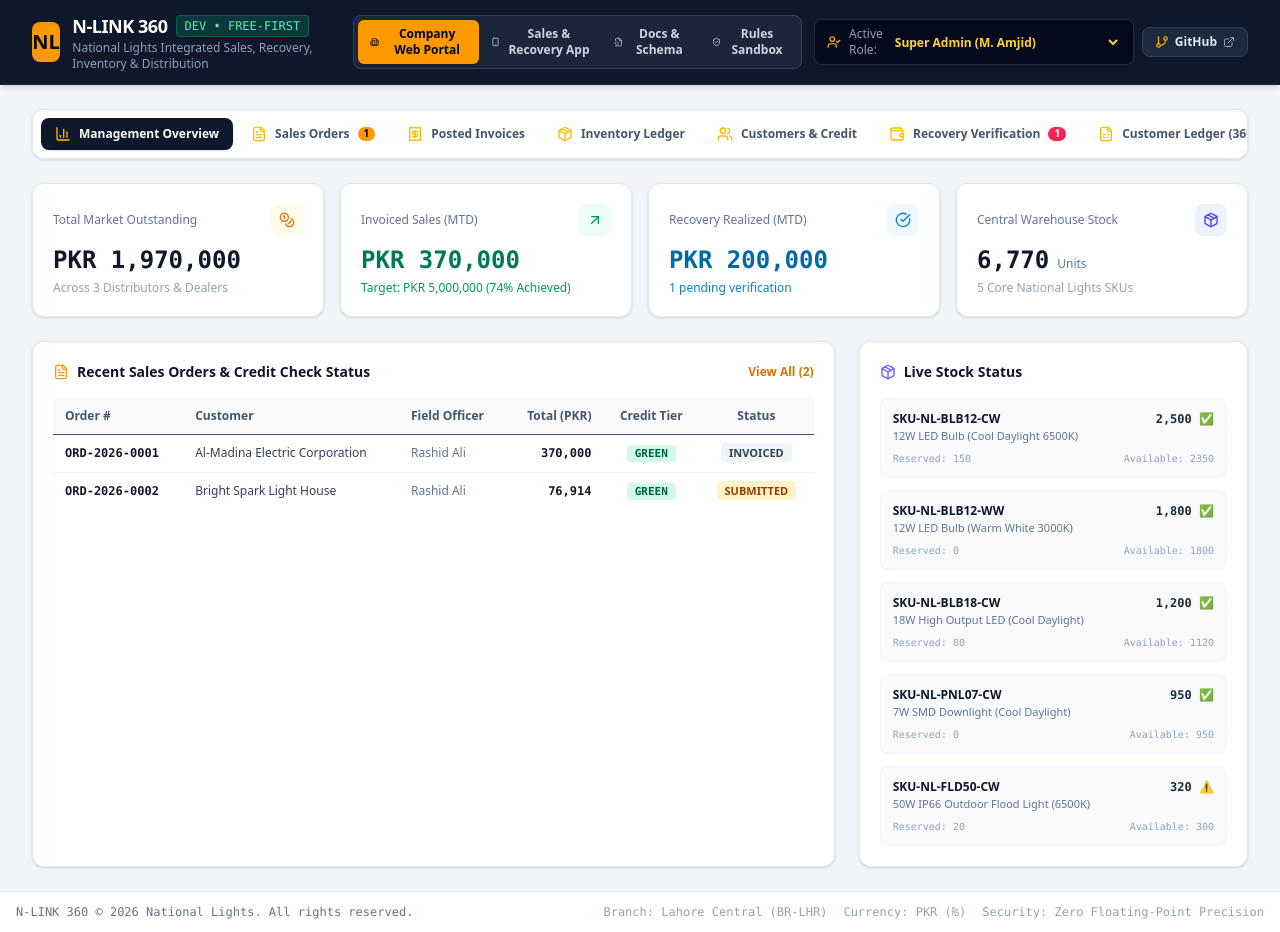
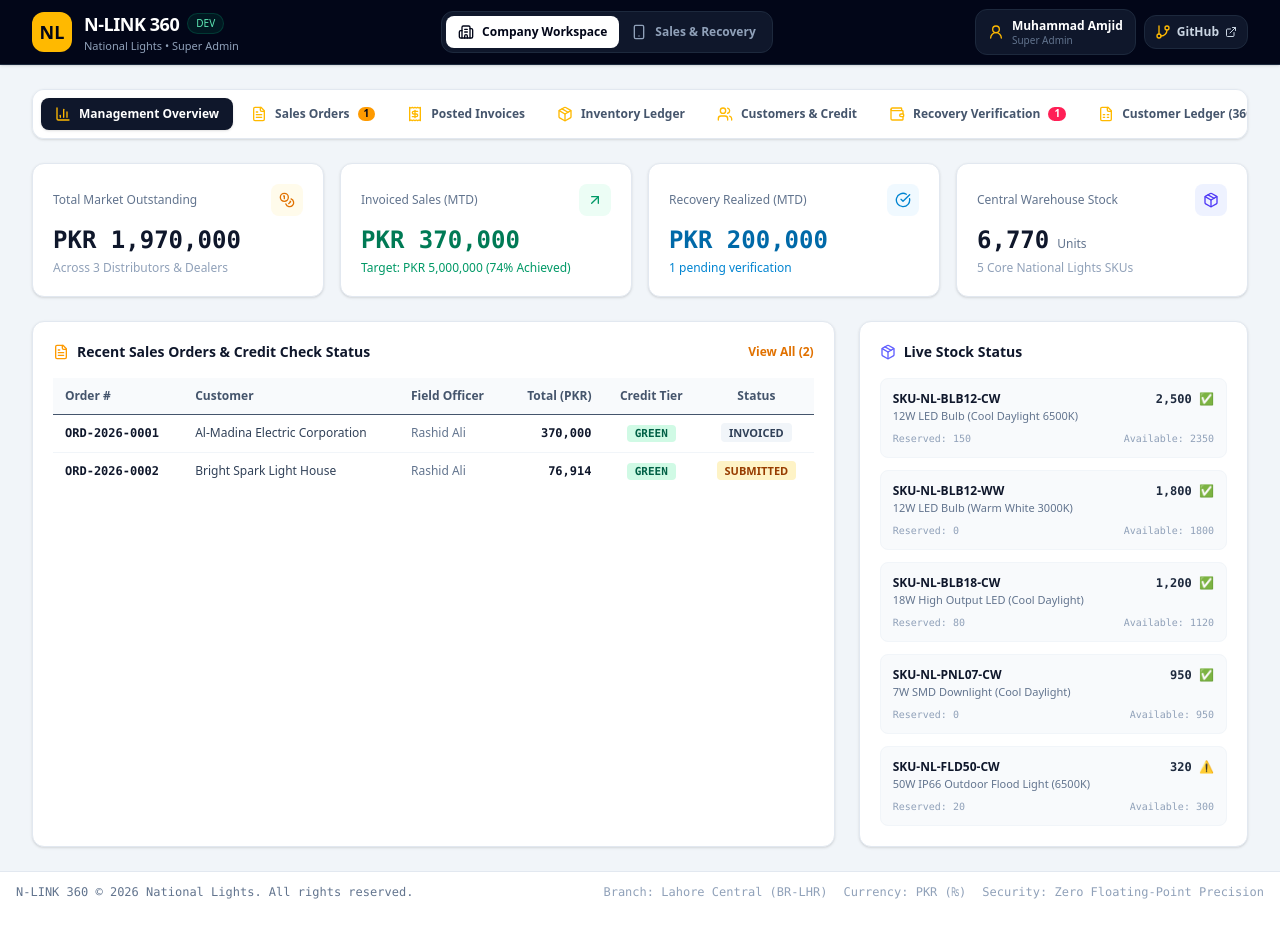
Before and after one commit to AmjidOfficial/N-LINK360, a React (Vite) app: page / in a window 1280 px wide. Built offline with nearby package versions, Linux system fonts and the light colour scheme.

Commit message:
ui: remove rushed role switcher and simplify header

```diff
--- a/src/components/Header.tsx
+++ b/src/components/Header.tsx
@@ -1,159 +1,75 @@
 /**
  * @license
  * SPDX-License-Identifier: Apache-2.0
- * N-LINK 360 - Header & Application Navigation Bar
+ * N-LINK 360 - Calm, role-based application header
  */
 
 import React from 'react';
-import {
-  Building2,
-  CheckCircle2,
-  ExternalLink,
-  FileCode2,
-  Flame,
-  GitBranch,
-  Globe2,
-  Layers,
-  LucideIcon,
-  ShieldCheck,
-  Smartphone,
-  Sparkles,
-  UserCheck,
-} from 'lucide-react';
+import { Building2, ExternalLink, GitBranch, Smartphone, UserRound } from 'lucide-react';
 import { User, UserRole } from '../types';
 
 interface HeaderProps {
   activeApp: 'PORTAL' | 'MOBILE_APP' | 'DOCS' | 'VALIDATOR';
   setActiveApp: (app: 'PORTAL' | 'MOBILE_APP' | 'DOCS' | 'VALIDATOR') => void;
   currentUser: User;
-  onRoleChange: (role: UserRole) => void;
-  users: User[];
+  onRoleChange?: (role: UserRole) => void;
+  users?: User[];
 }
 
-export const Header: React.FC<HeaderProps> = ({
-  activeApp,
-  setActiveApp,
-  currentUser,
-  onRoleChange,
-  users,
-}) => {
+const roleLabel: Record<UserRole, string> = {
+  SUPER_ADMIN: 'Super Admin',
+  MANAGEMENT: 'Management',
+  FACTORY_MANAGER: 'Factory In-Charge',
+  WAREHOUSE_MANAGER: 'Warehouse In-Charge',
+  ACCOUNTS: 'Accounts',
+  SALES_MANAGER: 'Sales Manager',
+  SALES_RECOVERY: 'Sales & Recovery',
+  DISPATCH_OFFICER: 'Dispatch & Logistics',
+};
+
+export const Header: React.FC<HeaderProps> = ({ activeApp, setActiveApp, currentUser }) => {
+  const isField = currentUser.role === 'SALES_RECOVERY';
+
   return (
-    <header className="sticky top-0 z-50 bg-slate-900 text-white border-b border-slate-800 shadow-md">
-      {/* Top Banner / Identity */}
+    <header className="sticky top-0 z-50 bg-slate-950 text-white border-b border-slate-800 shadow-sm">
       <div className="max-w-7xl mx-auto px-4 sm:px-6 lg:px-8">
-        <div className="flex flex-col md:flex-row items-center justify-between py-3 gap-3">
-
-          {/* Logo & Slogan */}
-          <div className="flex items-center gap-3 w-full md:w-auto justify-between md:justify-start">
-            <div className="flex items-center gap-3">
-              <div className="h-10 w-10 rounded-lg bg-amber-500 flex items-center justify-center text-slate-950 font-black text-xl shadow-inner">
-                NL
+        <div className="min-h-16 flex items-center justify-between gap-4">
+          <div className="flex items-center gap-3 min-w-0">
+            <div className="h-10 w-10 shrink-0 rounded-xl bg-amber-400 flex items-center justify-center text-slate-950 font-black text-lg">NL</div>
+            <div className="min-w-0">
+              <div className="flex items-center gap-2">
+                <span className="text-base sm:text-lg font-bold tracking-tight">N-LINK 360</span>
+                <span className="hidden sm:inline text-[10px] px-2 py-0.5 rounded-full bg-emerald-500/10 text-emerald-300 border border-emerald-500/20">DEV</span>
               </div>
-              <div>
-                <div className="flex items-center gap-2">
-                  <span className="text-lg font-bold tracking-tight text-white">N-LINK 360</span>
-                  <span className="text-xs px-2 py-0.5 rounded bg-emerald-500/20 text-emerald-300 font-mono font-medium border border-emerald-500/30">
-                    DEV • FREE-FIRST
-                  </span>
-                </div>
-                <p className="text-xs text-slate-400">
-                  National Lights Integrated Sales, Recovery, Inventory & Distribution
-                </p>
-              </div>
+              <p className="text-[11px] text-slate-400 truncate">National Lights • {roleLabel[currentUser.role]}</p>
             </div>
           </div>
 
-          {/* Dual-App Switcher Tabs */}
-          <div className="flex items-center bg-slate-800/90 p-1 rounded-lg border border-slate-700 w-full md:w-auto justify-center">
-            <button
-              id="btn-switch-portal"
-              onClick={() => setActiveApp('PORTAL')}
-              className={`flex items-center gap-2 px-3 py-1.5 rounded-md text-xs font-semibold transition-all ${
-                activeApp === 'PORTAL'
-                  ? 'bg-amber-500 text-slate-950 shadow-sm'
-                  : 'text-slate-300 hover:text-white hover:bg-slate-700/50'
-              }`}
-            >
-              <Building2 className="w-3.5 h-3.5" />
-              Company Web Portal
-            </button>
-
-            <button
-              id="btn-switch-mobile"
-              onClick={() => setActiveApp('MOBILE_APP')}
-              className={`flex items-center gap-2 px-3 py-1.5 rounded-md text-xs font-semibold transition-all ${
-                activeApp === 'MOBILE_APP'
-                  ? 'bg-amber-500 text-slate-950 shadow-sm'
-                  : 'text-slate-300 hover:text-white hover:bg-slate-700/50'
-              }`}
-            >
-              <Smartphone className="w-3.5 h-3.5" />
-              Sales & Recovery App
-            </button>
-
-            <button
-              id="btn-switch-docs"
-              onClick={() => setActiveApp('DOCS')}
-              className={`flex items-center gap-2 px-3 py-1.5 rounded-md text-xs font-semibold transition-all ${
-                activeApp === 'DOCS'
-                  ? 'bg-amber-500 text-slate-950 shadow-sm'
-                  : 'text-slate-300 hover:text-white hover:bg-slate-700/50'
-              }`}
-            >
-              <FileCode2 className="w-3.5 h-3.5" />
-              Docs & Schema
-            </button>
-
-            <button
-              id="btn-switch-validator"
-              onClick={() => setActiveApp('VALIDATOR')}
-              className={`flex items-center gap-2 px-3 py-1.5 rounded-md text-xs font-semibold transition-all ${
-                activeApp === 'VALIDATOR'
-                  ? 'bg-amber-500 text-slate-950 shadow-sm'
-                  : 'text-slate-300 hover:text-white hover:bg-slate-700/50'
-              }`}
-            >
-              <ShieldCheck className="w-3.5 h-3.5" />
-              Rules Sandbox
+          <div className="hidden sm:flex items-center bg-slate-900 p-1 rounded-xl border border-slate-800">
+            {!isField && (
+              <button onClick={() => setActiveApp('PORTAL')} className={`flex items-center gap-2 px-3 py-2 rounded-lg text-xs font-semibold transition ${activeApp === 'PORTAL' ? 'bg-white text-slate-950' : 'text-slate-400 hover:text-white'}`}>
+                <Building2 className="w-4 h-4" /> Company Workspace
+              </button>
+            )}
+            <button onClick={() => setActiveApp('MOBILE_APP')} className={`flex items-center gap-2 px-3 py-2 rounded-lg text-xs font-semibold transition ${activeApp === 'MOBILE_APP' ? 'bg-amber-400 text-slate-950' : 'text-slate-400 hover:text-white'}`}>
+              <Smartphone className="w-4 h-4" /> Sales & Recovery
             </button>
           </div>
 
-          {/* Right Controls: Active Role Switcher & GitHub Repo Link */}
-          <div className="flex items-center gap-2">
-            <div className="flex items-center gap-2 text-xs bg-slate-950/80 px-3 py-1.5 rounded-lg border border-slate-800">
-              <UserCheck className="w-3.5 h-3.5 text-amber-400 shrink-0" />
-              <span className="text-slate-400 hidden sm:inline">Active Role:</span>
-              <select
-                id="select-user-role"
-                value={currentUser.role}
-                onChange={(e) => onRoleChange(e.target.value as UserRole)}
-                className="bg-transparent text-amber-300 font-semibold focus:outline-none cursor-pointer"
-              >
-                <option value="SUPER_ADMIN" className="bg-slate-900 text-white">Super Admin (M. Amjid)</option>
-                <option value="SALES_RECOVERY" className="bg-slate-900 text-white">Sales & Recovery (Rashid Ali - Field)</option>
-                <option value="ACCOUNTS" className="bg-slate-900 text-white">Accounts Officer (F. Qureshi)</option>
-                <option value="WAREHOUSE_MANAGER" className="bg-slate-900 text-white">Warehouse In-Charge (Bilal A.)</option>
-                <option value="SALES_MANAGER" className="bg-slate-900 text-white">Sales Manager (Tariq Butt)</option>
-                <option value="FACTORY_MANAGER" className="bg-slate-900 text-white">Factory Manager (T. Mahmood)</option>
-                <option value="DISPATCH_OFFICER" className="bg-slate-900 text-white">Dispatch Officer (Logistics)</option>
-                <option value="MANAGEMENT" className="bg-slate-900 text-white">Executive Management</option>
-              </select>
+          <div className="flex items-center gap-2 shrink-0">
+            <div className="hidden md:flex items-center gap-2 px-3 py-2 rounded-xl bg-slate-900 border border-slate-800">
+              <UserRound className="w-4 h-4 text-amber-400" />
+              <div className="leading-tight">
+                <div className="text-xs font-semibold text-white">{currentUser.fullName}</div>
+                <div className="text-[10px] text-slate-500">{roleLabel[currentUser.role]}</div>
+              </div>
             </div>
-
-            <a
-              id="link-github-repo"
-              href="https://github.com/AmjidOfficial/N-LINK360"
-              target="_blank"
-              rel="noopener noreferrer"
-              className="flex items-center gap-1.5 px-3 py-1.5 rounded-lg text-xs font-semibold bg-slate-800 text-slate-200 hover:text-white hover:bg-slate-700 border border-slate-700 transition-all shrink-0"
-              title="Open GitHub Repository: AmjidOfficial/N-LINK360"
-            >
-              <GitBranch className="w-3.5 h-3.5 text-amber-400" />
-              <span className="hidden sm:inline">GitHub</span>
-              <ExternalLink className="w-3 h-3 text-slate-400" />
+            <a href="https://github.com/AmjidOfficial/N-LINK360" target="_blank" rel="noopener noreferrer" className="flex items-center gap-1.5 px-2.5 py-2 rounded-xl text-xs font-semibold bg-slate-900 text-slate-300 hover:text-white border border-slate-800" title="Open N-LINK 360 GitHub repository">
+              <GitBranch className="w-4 h-4 text-amber-400" />
+              <span className="hidden lg:inline">GitHub</span>
+              <ExternalLink className="w-3 h-3" />
             </a>
           </div>
-
         </div>
       </div>
     </header>
```
